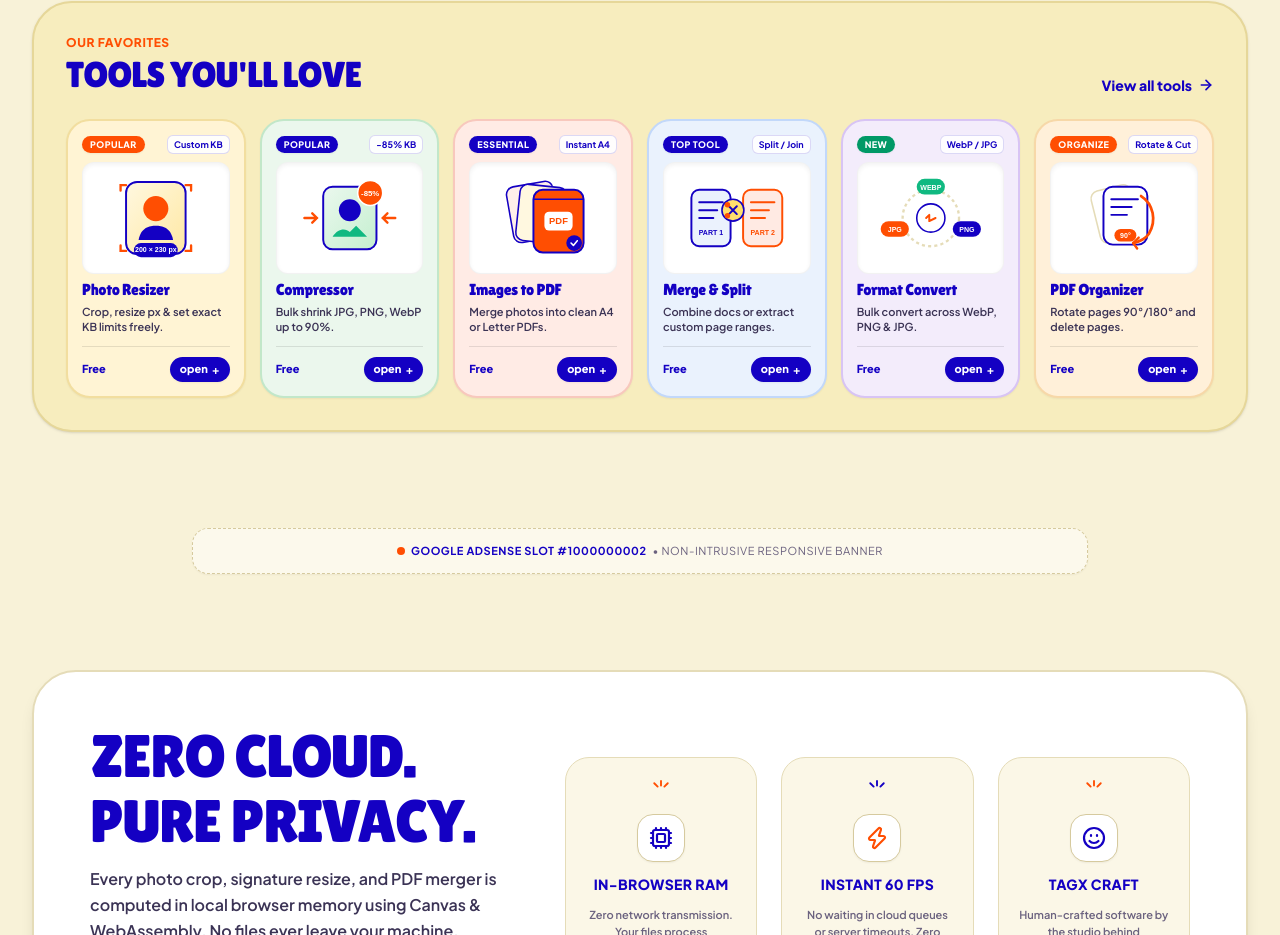
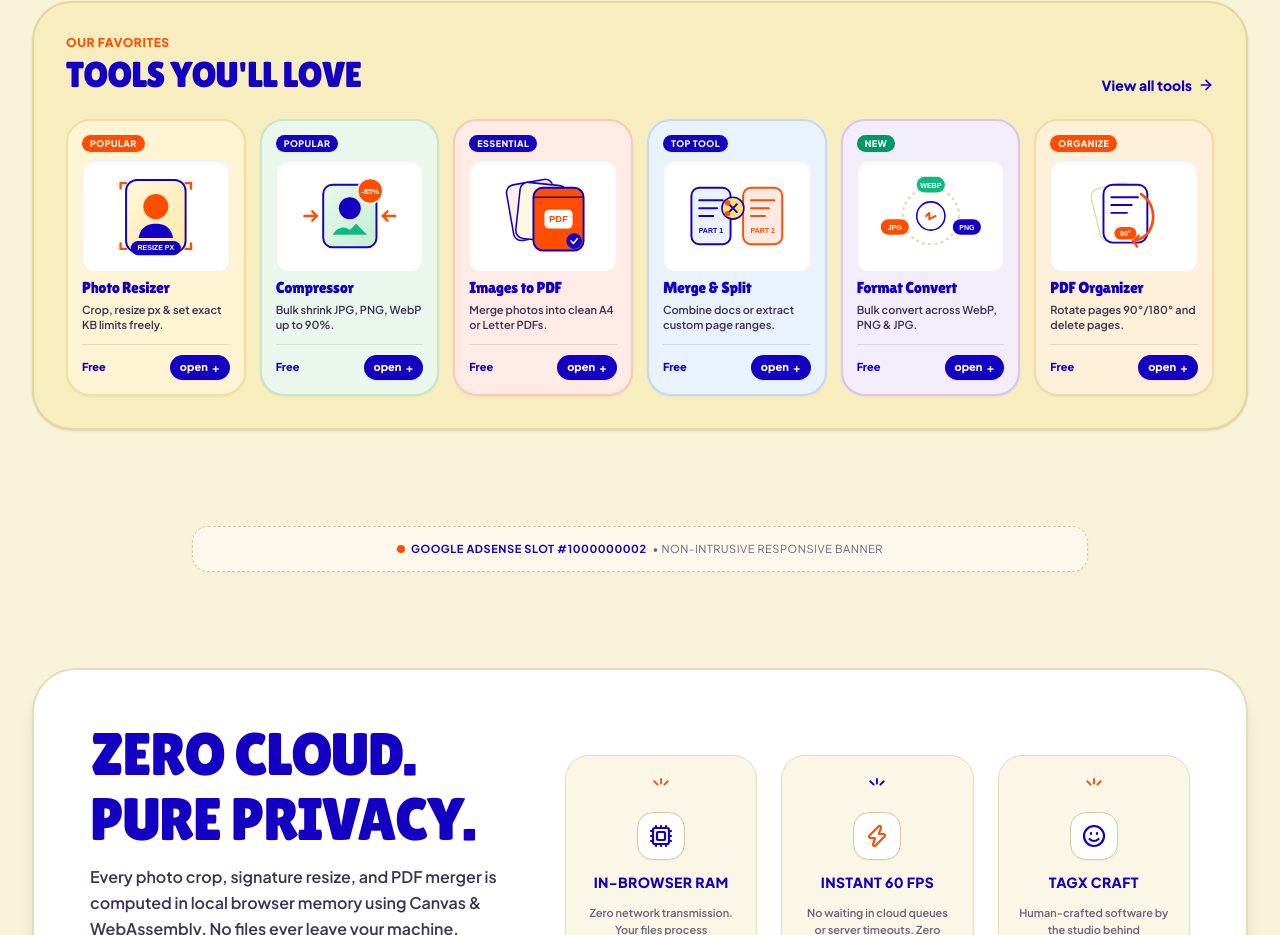
Before and after one commit to TagX-Lab/kraftdoc, a React (Vite) app: page / in a window 1280 px wide. Shown: the part 1177-2112 px from the top of the page. Built offline with nearby package versions, Linux system fonts and the light colour scheme.

Commit message:
feat(home): remove top-right badges from tool cards and make resizer vector tag universal

```diff
--- a/src/components/illustrations/ToolIllustrations.jsx
+++ b/src/components/illustrations/ToolIllustrations.jsx
@@ -187,9 +187,9 @@ export function PhotoResizerIllustration() {
       <path d="M35 95V102H42" stroke="#FF4E02" strokeWidth="3" strokeLinecap="round" />
       <path d="M125 95V102H118" stroke="#FF4E02" strokeWidth="3" strokeLinecap="round" />
       {/* Dimension Tag */}
-      <rect x="52" y="92" width="56" height="18" rx="9" fill="#1400C3" />
+      <rect x="48" y="92" width="64" height="18" rx="9" fill="#1400C3" />
       <text x="80" y="104" fill="#FFF" fontSize="9" fontWeight="900" textAnchor="middle" fontFamily="sans-serif">
-        200 × 230 px
+        RESIZE PX
       </text>
     </svg>
   );
--- a/src/pages/HomePage.jsx
+++ b/src/pages/HomePage.jsx
@@ -88,7 +88,6 @@ export default function HomePage({ onNavigate }) {
       bgClass: "bg-[#FFF4D4] border-[#F2DE9F]",
       title: "Photo Resizer",
       desc: "Crop, resize px & set exact KB limits freely.",
-      badge: "Custom KB",
       accentColor: "#FF4E02",
       icon: UserCheck,
       illustration: PhotoResizerIllustration,
@@ -101,7 +100,6 @@ export default function HomePage({ onNavigate }) {
       bgClass: "bg-[#EBF7ED] border-[#C2E7C9]",
       title: "Compressor",
       desc: "Bulk shrink JPG, PNG, WebP up to 90%.",
-      badge: "-85% KB",
       accentColor: "#1400C3",
       icon: Minimize2,
       illustration: CompressorIllustration,
@@ -114,7 +112,6 @@ export default function HomePage({ onNavigate }) {
       bgClass: "bg-[#FFEBE5] border-[#F8C8BD]",
       title: "Images to PDF",
       desc: "Merge photos into clean A4 or Letter PDFs.",
-      badge: "Instant A4",
       accentColor: "#FF4E02",
       icon: FileText,
       illustration: ImagesToPdfIllustration,
@@ -127,7 +124,6 @@ export default function HomePage({ onNavigate }) {
       bgClass: "bg-[#EAF2FD] border-[#C2D8FA]",
       title: "Merge & Split",
       desc: "Combine docs or extract custom page ranges.",
-      badge: "Split / Join",
       accentColor: "#1400C3",
       icon: Layers,
       illustration: MergeSplitIllustration,
@@ -140,7 +136,6 @@ export default function HomePage({ onNavigate }) {
       bgClass: "bg-[#F3ECFB] border-[#D8C4F4]",
       title: "Format Convert",
       desc: "Bulk convert across WebP, PNG & JPG.",
-      badge: "WebP / JPG",
       accentColor: "#1400C3",
       icon: RefreshCw,
       illustration: ConverterIllustration,
@@ -153,7 +148,6 @@ export default function HomePage({ onNavigate }) {
       bgClass: "bg-[#FFF0D9] border-[#F7D8A8]",
       title: "PDF Organizer",
       desc: "Rotate pages 90°/180° and delete pages.",
-      badge: "Rotate & Cut",
       accentColor: "#FF4E02",
       icon: RotateCw,
       illustration: OrganizerIllustration,
@@ -338,15 +332,12 @@ export default function HomePage({ onNavigate }) {
                     className={`human-card rounded-2xl sm:rounded-3xl p-3 sm:p-3.5 border-2 transition-all cursor-pointer flex flex-col justify-between shadow-xs hover:shadow-xl hover:-translate-y-1 ${tool.bgClass}`}
                   >
                     <div>
-                      {/* Top Tag & Badge */}
-                      <div className="flex items-center justify-between gap-1 mb-2">
+                      {/* Top Tag */}
+                      <div className="flex items-center mb-2">
                         <span
                           className={`text-[9px] font-black uppercase tracking-wider px-2 py-0.5 rounded-full shadow-xs truncate ${tool.tagColor}`}
                         >
                           {tool.tag}
-                        </span>
-                        <span className="text-[9px] font-bold px-1.5 py-0.5 rounded-md bg-white/90 text-[#1400C3] border border-[#1400C3]/15 whitespace-nowrap">
-                          {tool.badge}
                         </span>
                       </div>
 
```
